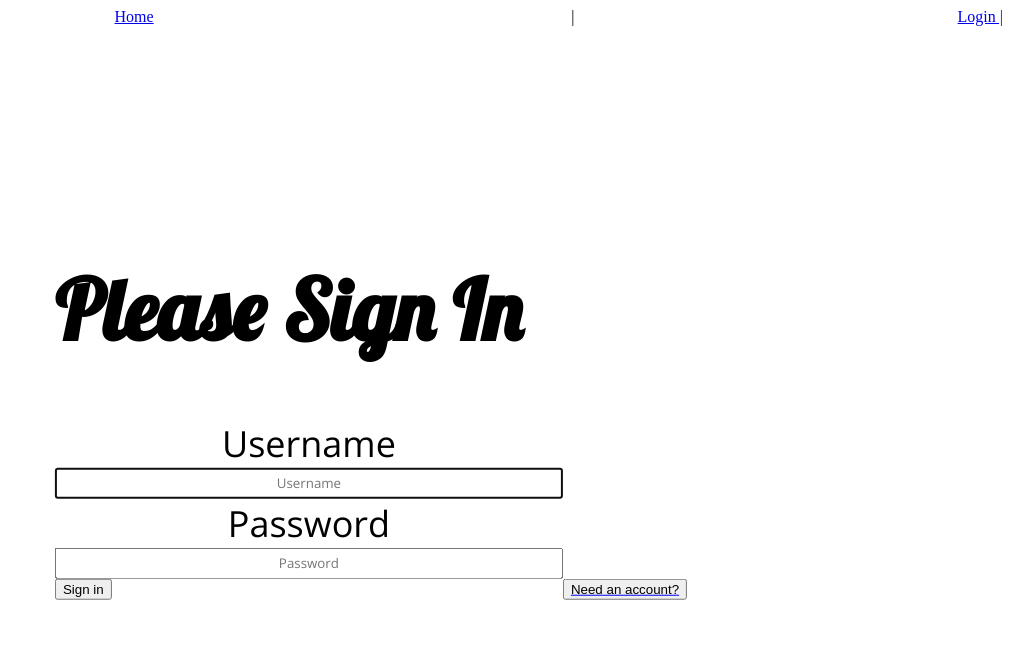
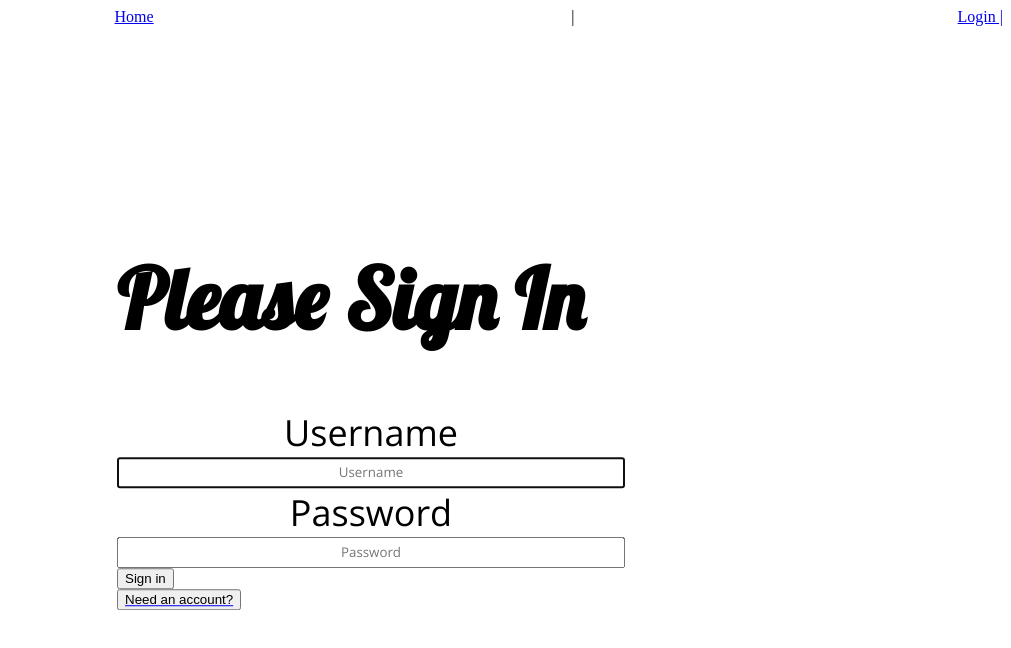
Before and after one commit to khawes187/Breernoculars, a Vue app in the folder vue/: page /login in a window 1280 px wide. Shown: the top 648 px of the page, without its empty margins (269-1280 px from the left). Built offline with nearby package versions, Linux system fonts and the light colour scheme.

Commit message:
working on log in and create account button

```diff
--- a/vue/src/views/Login.vue
+++ b/vue/src/views/Login.vue
@@ -35,12 +35,13 @@
       <router-link :to="{ name: 'register' }">Need an account?</router-link>
       -->
       <button type="submit">Sign in</button>
-    </form>
+
     <a href="register">
         <button class="return-button">
           Need an account?
         </button>
       </a>
+      </form>
   </div>
 </template>
 
@@ -89,13 +90,13 @@ export default {
 @import url('https://fonts.googleapis.com/css2?family=Lobster&family=Open+Sans&display=swap');
 
 #login {
-  display: flex;
+  display:flex;
   justify-content: center;
   position: absolute;
   top: 50%;
   left: 50%;
   transform: translate(-50%, -50%);
-  align-items: flex-end;
+
 }
 
 h1 {
@@ -103,12 +104,12 @@ h1 {
   font-size: 84px;
 }
 
-.sr-only {
+.sr-only { /* Labels for username and password input boxes */
   font-family: 'Open Sans', sans-serif;
   font-size: 36px;
   display: flex;
   justify-content: center;
-  align-items: center;
+  align-items:stretch;
 }
 
 input {
@@ -117,6 +118,8 @@ input {
   width: 500px;
   height: 25px;
   text-align: center;
+  align-items: center;
+  justify-content: center;
 }
 
 input:active {
@@ -134,8 +137,9 @@ input:focus {
 }
 
 button {
-  display: flex;
   justify-content: center;
   align-items: center;
+  text-align: center;
+  display: block;
 }
 </style>
```
